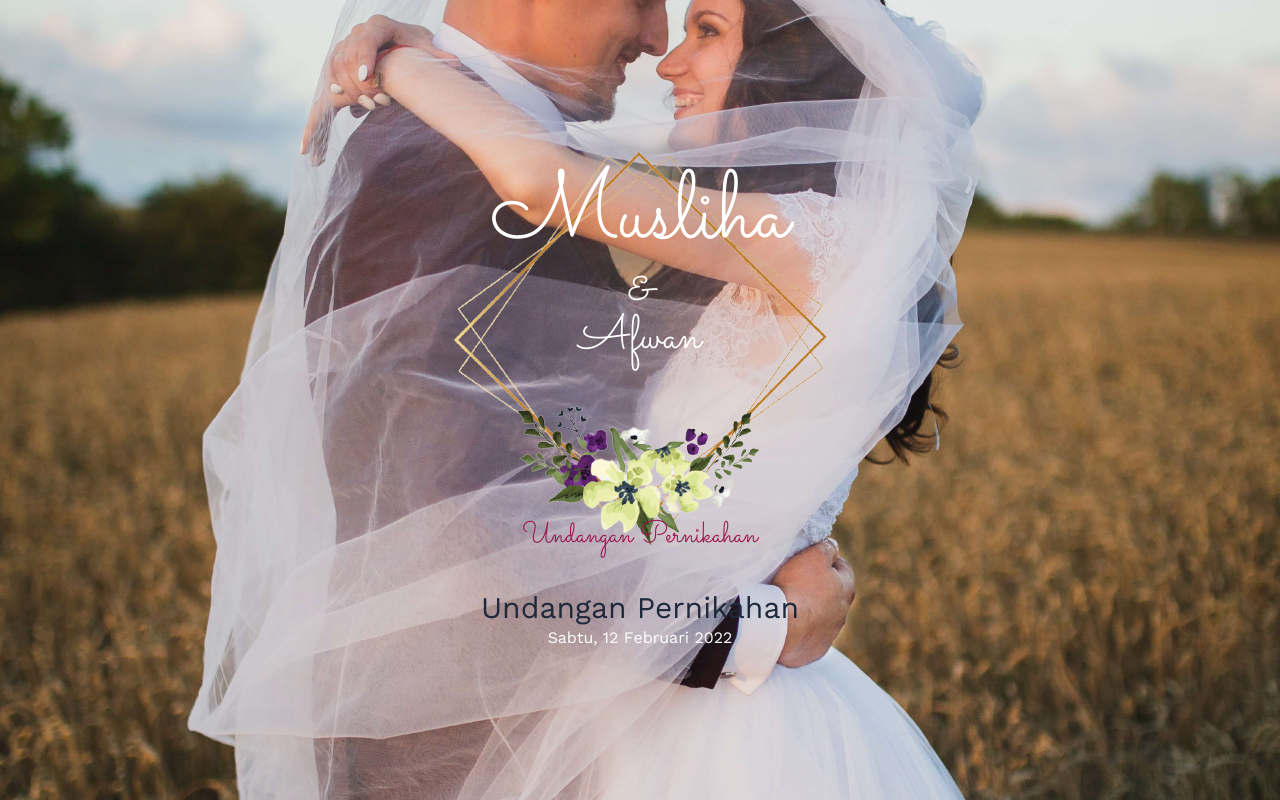
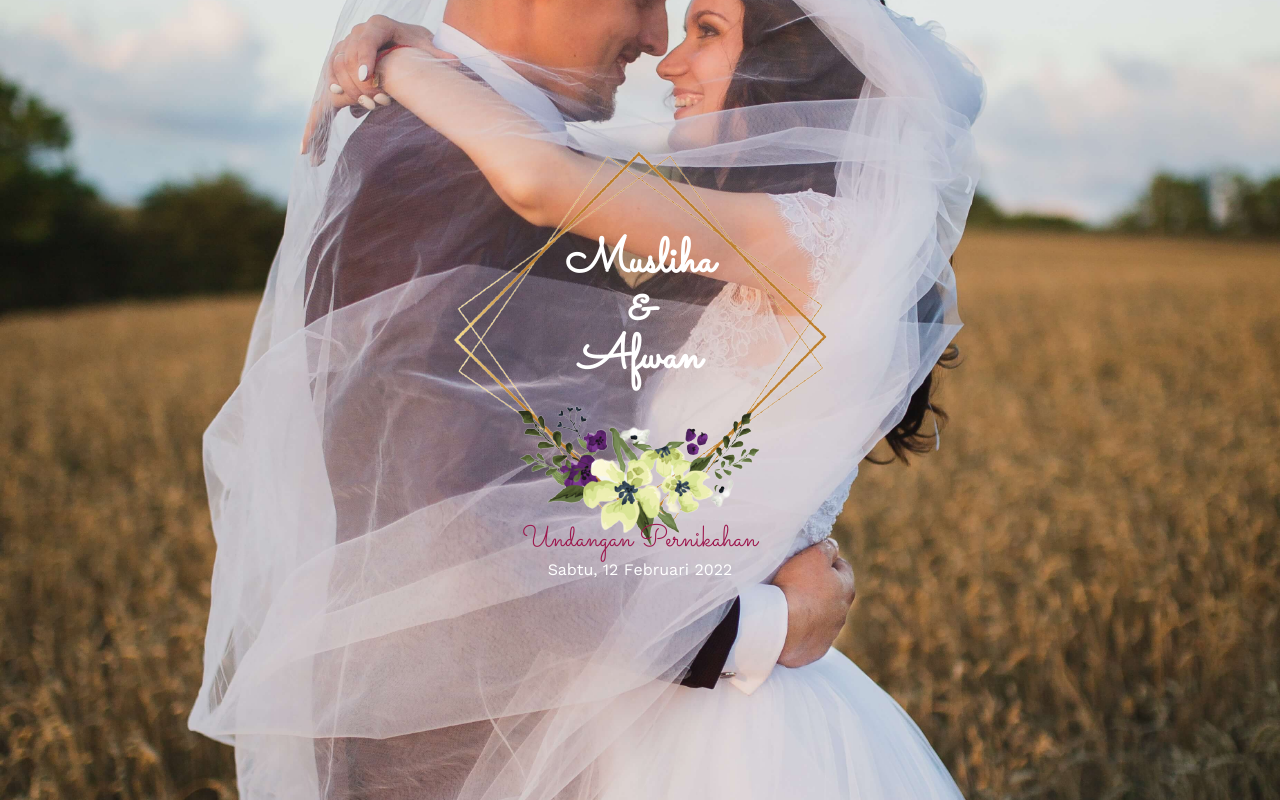
Before and after one commit to azhariemuhammad/mau-nikah, a Next.js app: page /1 in a window 1280 px wide. Both pictures are taken after a click on the button "Buka Undangan". Shown: the top 800 px of the page. Built offline with nearby package versions, Linux system fonts and the light colour scheme.

Commit message:
feat(invitation): customizing fonts

```diff
--- a/pages/[slug].tsx
+++ b/pages/[slug].tsx
@@ -49,29 +49,29 @@ const Invitation: NextPage = () => {
               <div className="relative mx-[-30px]">
                 <div className={styles.background__flower}>
                   <div className="grid place-content-center h-screen">
-                    <h1 className="text-8xl font-sacramento text-white text-center mt-5">
+                    <h1 className="text-5xl font-bold font-sacramento text-white text-center mt-5">
                       Musliha
                     </h1>
-                    <h1 className="text-5xl font-sacramento text-white text-center">
+                    <h1 className="text-5xl font-bold font-sacramento text-white text-center">
                       &amp;
                     </h1>
-                    <h1 className="text-5xl font-sacramento text-white text-center">
+                    <h1 className="text-5xl font-bold font-sacramento text-white text-center">
                       Afwan
                     </h1>
+
+                    <br />
+
                     <br />
                     <br />
-                    <br />
-                    <br />
-                    <br />
+                    <div className="mt-8">
                       <h3 className="text-3xl text-center text-pink-800 font-sacramento  mt-9">
                         Undangan Pernikahan
                       </h3>
-                    <h3 className="text-3xl text-center   mt-9">
-                      Undangan Pernikahan
-                    </h3>
+
                       <h5 className="text-center text-white">
                         Sabtu, 12 Februari 2022
                       </h5>
+                    </div>
                   </div>
                 </div>
               </div>
@@ -98,7 +98,9 @@ const Invitation: NextPage = () => {
                   <Image src={avatar} width={256} height={256} />
                 </div>
                 <div className="my-8">
-                  <i className="text-lg font-bold">Putri Ancona</i>
+                  <i className="text-4xl text-pink-800 font-bold font-tangerine">
+                    Putri Ancona
+                  </i>
                   <p className="text-md">Bapak M. Nur Marassabey</p>
                   <p className="text-md">Ibu Halija bin Wael</p>
                 </div>
@@ -110,7 +112,9 @@ const Invitation: NextPage = () => {
                   <Image src={avatar1} width={256} height={256} />
                 </div>
                 <div className="my-8">
-                  <i className="text-lg font-bold">Syamsudin</i>
+                  <i className="text-4xl font-bold font-tangerine text-pink-800">
+                    Syamsudin
+                  </i>
                   <p className="text-md">Bapak M. Nur Marassabey</p>
                   <p className="text-md">Ibu Halija bin Wael</p>
                 </div>
@@ -142,12 +146,12 @@ const Invitation: NextPage = () => {
             <div id="schedule" className="text-center py-8">
               <h3 className="text-5xl text-pink-800 font-sacramento">Acara</h3>
               <div className="py-5">
-                <h5 className="font-bold">AKAD NIKAH</h5>
+                <h5 className="font-bold text-rose-400">AKAD NIKAH</h5>
                 <p>15 Januari 2022</p>
                 <p>09.00 - 10.00</p>
               </div>
               <div className="py-5">
-                <h5 className="font-bold">RESEPSI</h5>
+                <h5 className="font-bold text-rose-400">RESEPSI</h5>
                 <p>15 Januari 2022</p>
                 <p>11.00 - Selesai</p>
               </div>
```
Lines whose indentation alone changed are shown as unchanged.
